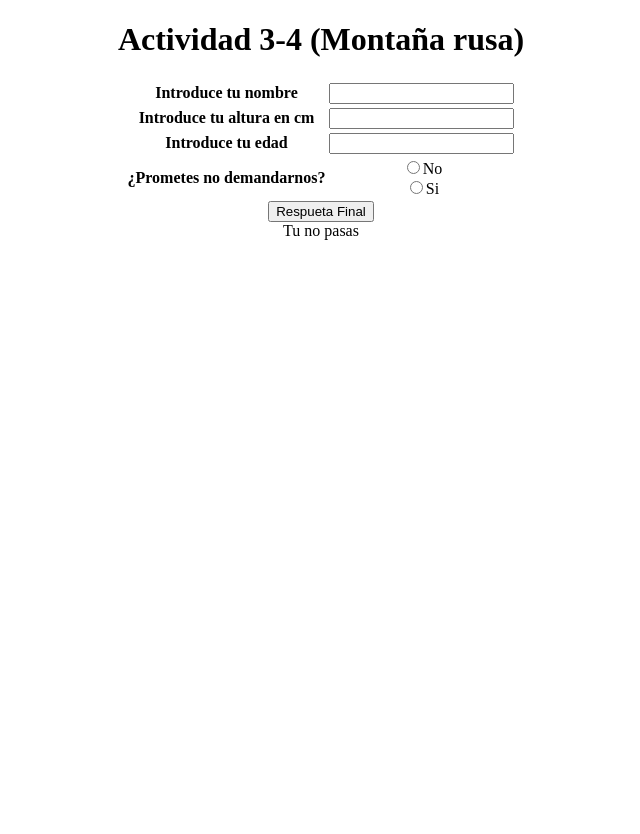
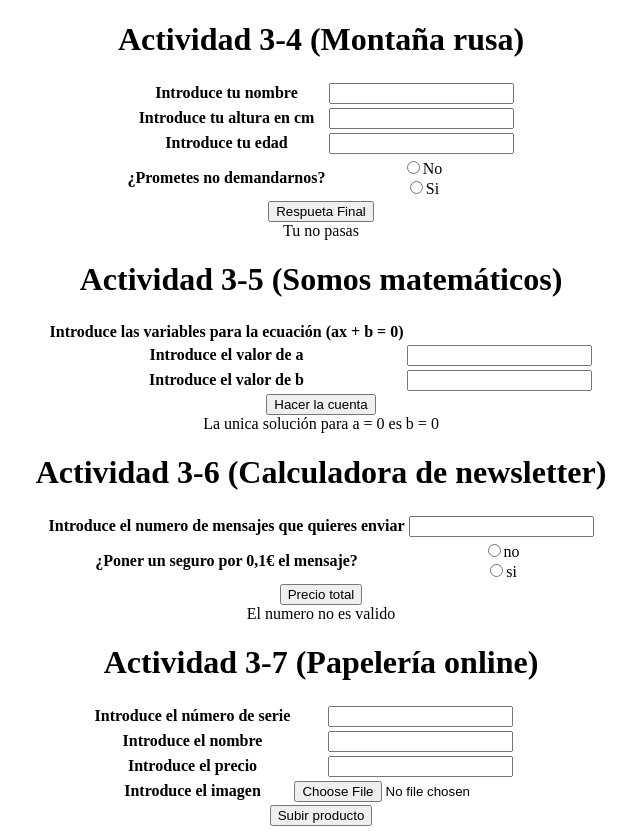
Before and after one commit to Pablo-Gallego/Prueba-HLC, a PHP site: the page made by Ejercicios switch/Practica 3.2.php in a window 1280 px wide. Shown: the whole page, without its empty margins (319-959 px from the left). Before the commit the page ends 240 px from the top, so only its background shows below. Run offline with PHP 8.4, Linux system fonts and the light colour scheme; data that the repository does not hold is empty.

Commit message:
practica 3-4 a 3-7

```diff
--- a/Ejercicios switch/Practica 3.2.php
+++ b/Ejercicios switch/Practica 3.2.php
@@ -8,7 +8,7 @@
 <?php
   error_reporting(0)
 ?>
-
+<div id="3-4">
 <h1>Actividad 3-4 (Montaña rusa)</h1>
     <form action="Practica 3.2.php" method="post">
     <table align="center">
@@ -56,6 +56,133 @@
       echo $nombre.", ticket " . $fechaActual;
     }
 	?>
+</div>
+<div id="3-5">
+<h1>Actividad 3-5 (Somos matemáticos)</h1>
+    <form action="Practica 3.2.php" method="post">
+    <table align="center">
+    <tr colspam=2>
+        <th>Introduce las variables para la ecuación (ax + b = 0)</th>
+    </tr>
+    <tr>
+        <th>Introduce el valor de a</th>
+        <td>
+            <input type="number" name="a" required></input>
+        </td>
+    </tr>
+    <tr>
+        <th>Introduce el valor de b</th>
+        <td>
+            <input type="number" name="b" required></input>
+        </td>
+    </tr>
+    </table>
+    <input type="submit" name="enviar" value="Hacer la cuenta"></input>
+    </form>
+    <?php
+        $a = $_POST['a'];
+        $b = $_POST['b'];
+        if ($a == 0)
+        {
+            echo "La unica solución para a = 0 es b = 0";
+        } else
+        {
+            echo "x = ", -$b/$a;
+        }
+    ?>
+</div>
+<div id="3-6">
+<h1>Actividad 3-6 (Calculadora de newsletter)</h1>
+    <form action="Practica 3.2.php" method="post">
+    <table align="center">
+    <tr>
+        <th>Introduce el numero de mensajes que quieres enviar</th>
+        <td>
+            <input type="number" name="copias" required></input>
+        </td>
+    </tr>
+    <tr>
+        <th>¿Poner un seguro por 0,1€ el mensaje?</th>
+        <td class="demandarnos" align="center">
+            <input type="radio" id="no" name="seguro" value="no">no<br>
+            <input type="radio" id="si" name="seguro" value="si">si<br>
+        </td>
+    </tr>
+    </table>
+    <input type="submit" name="enviar" value="Precio total"></input>
+    </form>
 
+    <?php
+        $copias = $_POST['copias'];
+        $seguro = $_POST['seguro'];
+        if ($copias >= 0 and $copias <= 2000 and $seguro == "no")
+        {
+            $copias = $copias*0;
+            echo "Tienes que pagar " .($copias). " €";
+        }
+        else if ($copias >= 0 and $copias <= 2000 and $seguro == "si")
+        {
+            $copias =$copias*0+$copias*1/10;
+            echo "Tienes que pagar " .($copias). " €";
+        }
+        else if ($copias >= 2001 and $copias <= 10000 and $seguro == "no")
+        {
+            $copias =$copias*7/10;
+            echo "Tienes que pagar " .($copias). " €";
+        }
+        else if ($copias >= 2001 and $copias <= 10000 and $seguro == "si")
+        {
+            $copias =$copias*7/10+$copias*1/10;
+            echo "Tienes que pagar " .($copias). " €";
+        }
+        else if ($copias > 10001 and $seguro == "no")
+        {
+            $copias =$copias*2/10;
+            echo "Tienes que pagar " .($copias). " €";
+        }
+        else if ($copias > 10001 and $seguro == "si")
+        {
+            $copias =$copias*2/10+$copias*1/10;
+            echo "Tienes que pagar " .($copias). " €";
+        }
+        else
+        {
+            echo "El numero no es valido";
+        }
+    ?>
+</div>
+<div id="3-7">
+<h1>Actividad 3-7 (Papelería online)</h1>
+    <form action="Practica 3.2.php" method="post">
+    <table align="center">
+    <tr>
+        <th>Introduce el número de serie</th>
+        <td>
+            <input type="number" name="serie" required></input>
+        </td>
+    </tr>
+    <tr>
+        <th>Introduce el nombre</th>
+        <td>
+            <input type="text" name="nombre" required></input>
+        </td>
+    </tr>
+    <tr>
+        <th>Introduce el precio</th>
+        <td>
+            <input type="number" name="precio" required></input>
+        </td>
+    </tr>
+    <tr>
+        <th>Introduce el imagen</th>
+        <td>
+            <input type="file" name="imagen" required></input>
+        </td>
+    </tr>
+    </table>
+    <input type="submit" name="enviar" value="Subir producto"></input>
+    </form>
+
+</div>
 </body>
 </html>
```
